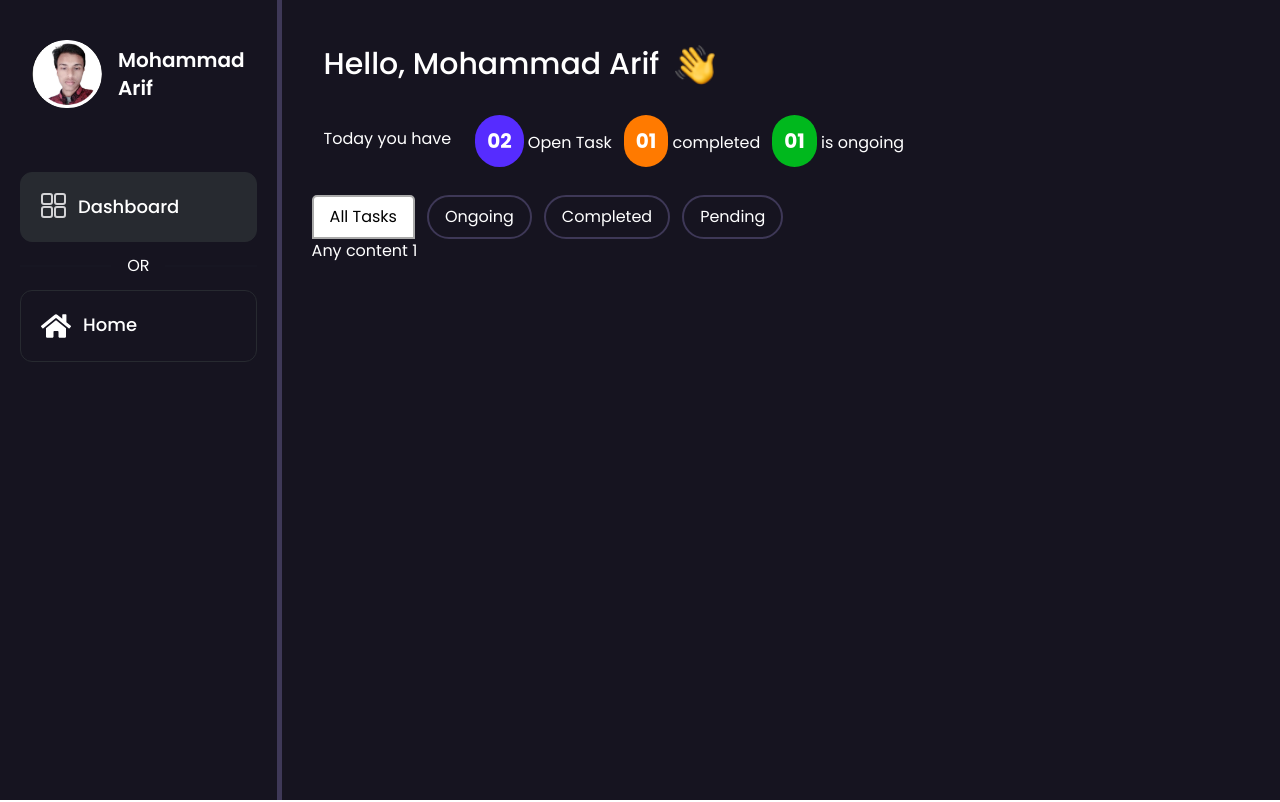
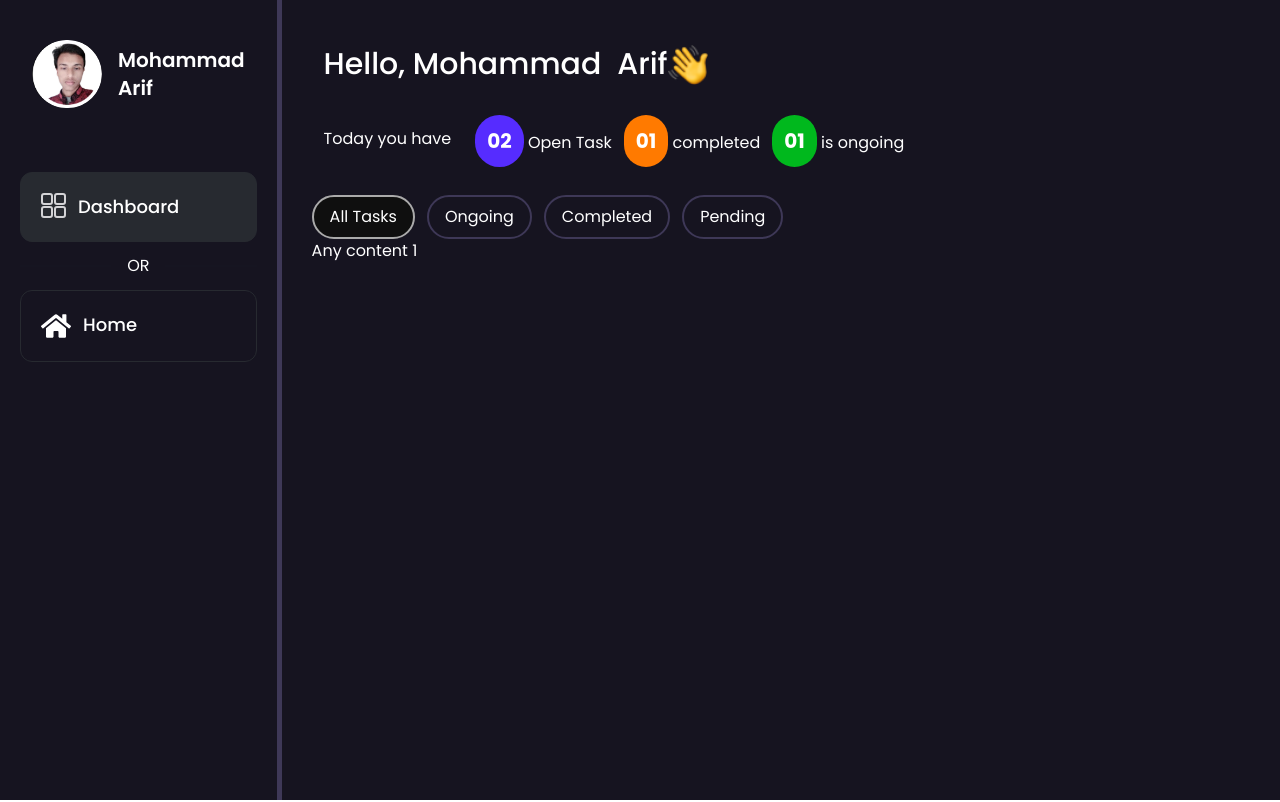
Before and after one commit to Mohammadarifcoding/Task-management-client, a React (Vite) app: page /dashboard/dash in a window 1280 px wide. Shown: the top 802 px of the page. Built offline with nearby package versions, Linux system fonts and the light colour scheme.

Commit message:
Solved the issue of react tabs

```diff
--- a/src/Components/Layout/DashboardLayout.jsx
+++ b/src/Components/Layout/DashboardLayout.jsx
@@ -16,7 +16,7 @@ const DashboardLayout = () => {
 
         <>
                 <div className='lg:flex hidden bg-[#161420] min-h-screen '>
-            <div className='lg:w-[22%] w-full lg:block hidden border-r-[5px] border-[#3e3857]'>
+            <div className='lg:w-[22%]  fixed top-0 h-full w-full lg:block hidden border-r-[5px] border-[#3e3857]'>
                 <div className='flex justify-center items-center gap-4 mt-[40px] px-[40px]'>
                     <img src="/images/User.png" className='rounded-full xl:w-[70px] w-[60px]' alt="" />
                     <p className='xl:text-xl text-lg font-semibold text-white'>Mohammad Arif</p>
@@ -29,7 +29,7 @@ const DashboardLayout = () => {
 
                 </div>
             </div>
-            <div className='lg:w-[78%] w-full  '>
+            <div className='lg:w-[78%] ml-auto w-full  '>
               <Outlet></Outlet>
             </div>
 
--- a/src/Components/Pages/Dashboard/Dashboard.jsx
+++ b/src/Components/Pages/Dashboard/Dashboard.jsx
@@ -27,7 +27,7 @@ const Dashboard = () => {
 
     return (
         <div className="text-white lg:p-[30px] md:p-[20px] p-2">
-        <h2 className="lg:text-[30px] ml-3 mt-3 font-medium md:text-[26px] items-center text-[24px] flex gap-4">Hello, Mohammad Arif <img className="lg:w-10  w-8" src="/images/hand.png" alt="" /></h2>
+        <h2 className="lg:text-[30px] ml-3 mt-3 font-medium md:text-[26px] items-center text-[24px] flex flex-wrap gap-4">Hello, Mohammad <span className='flex items-center'>Arif <img className="lg:w-10  w-8" src="/images/hand.png" alt="" /></span> </h2>
 
         <div className=" ml-3 mt-10  flex sm:flex-row flex-col gap-5 ">
             <h2 className="">Today you have </h2>
@@ -48,8 +48,9 @@ const Dashboard = () => {
       <TabList className='border-b-0 flex sm:justify-start justify-center gap-3 flex-wrap'>
       {items?.map((item) => (
         <Tab
+
         onClick={()=>{setItemNumber(item.id)}}
-          className={`rounded-full md:px-4 md:py-2 px-3 py-1 border-2 outline-none  border-[#3e3857] ${
+          className={` rounded-full md:px-4 md:py-2 px-3 py-1 border-2 outline-none  border-[#3e3857] ${
             itemNumber  !== item.id ? 'bg-[#161420]  text-white ' : 'bg-[#060608] focus:bg-[#060608] focus:rounded-full focus:text-white'
           }`}
           key={item.id}
--- a/src/index.css
+++ b/src/index.css
@@ -13,10 +13,10 @@
 }
 
 .react-tabs__tab--selected{
-    background: black;
-
-    border-radius: 100px;
+    background: rgb(15, 15, 15) !important;
+   color: white !important;;
+    border-radius: 100px !important;
 }
-react-tabs__tab--selected:focus{
+.react-tabs__tab--selected:focus{
     background-color: black;
 }
```
